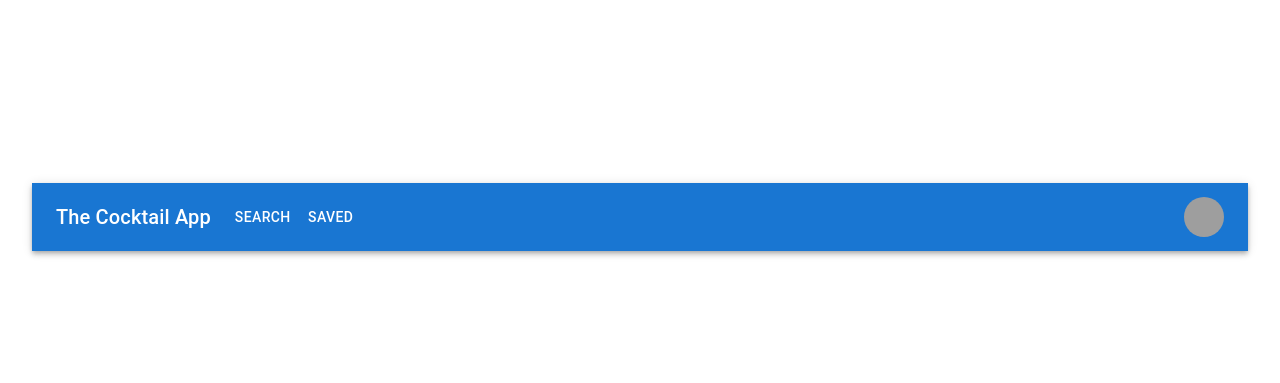
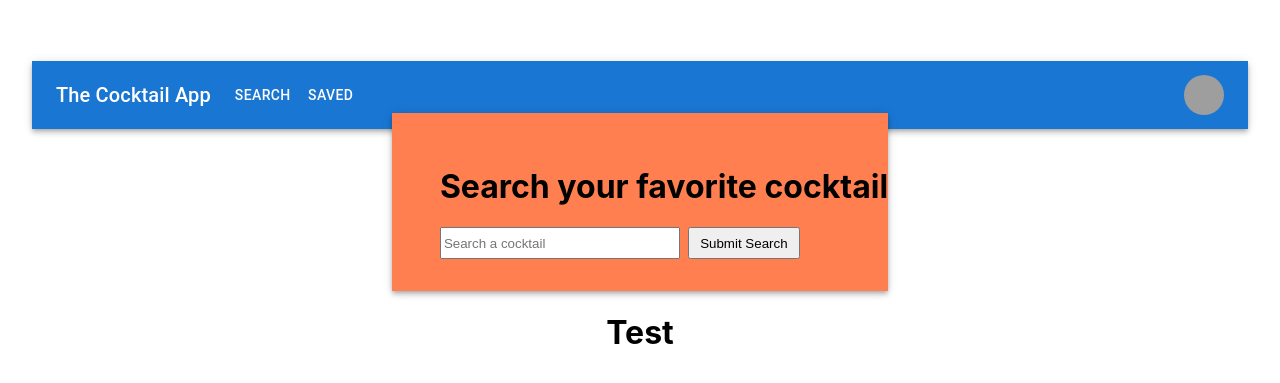
Before and after one commit to anusontarangkul/cocktail-app, a Next.js app: page / in a window 1280 px wide. Shown: the part 183-566 px from the top of the page. Built offline with nearby package versions, Linux system fonts and the light colour scheme; grey boxes are pictures that could not be loaded.

Commit message:
add search bar

```diff
--- /dev/null
+++ b/components/CocktailCard/CocktailCard.jsx
@@ -0,0 +1,11 @@
+import React from 'react';
+
+const CocktailCard = () => {
+  return (
+    <div>
+      <h1>Test</h1>
+    </div>
+  );
+};
+
+export default CocktailCard;
--- a/components/Nav/Nav.jsx
+++ b/components/Nav/Nav.jsx
@@ -11,6 +11,7 @@ import Avatar from '@mui/material/Avatar';
 import Button from '@mui/material/Button';
 import Tooltip from '@mui/material/Tooltip';
 import MenuItem from '@mui/material/MenuItem';
+import SearchBar from '../SearchBar/SearchBar';
 
 const pages = ['Search', 'Saved'];
 const settings = ['Profile', 'Account', 'Dashboard', 'Logout'];
--- /dev/null
+++ b/components/SearchBar/SearchBar.jsx
@@ -0,0 +1,25 @@
+import React from 'react';
+import styles from './SearchBar.module.css';
+import TextField from '@mui/material/TextField';
+const SearchBar = () => {
+  return (
+    <div className={styles.headingContainer}>
+      <h1 className={styles.title}>
+        Search your <span className={styles.title2}>favorite cocktail</span>{' '}
+      </h1>
+      <form action='/action_page.php' className={styles.searchForm}>
+        <input
+          className={styles.input}
+          type='text'
+          id='fname'
+          name='fname'
+          autocomplete='off'
+          placeholder='Search a cocktail'
+        ></input>
+        <button className={styles.button}>Submit Search</button>
+      </form>
+    </div>
+  );
+};
+
+export default SearchBar;
--- /dev/null
+++ b/components/SearchBar/SearchBar.module.css
@@ -0,0 +1,51 @@
+.searchForm {
+  padding-bottom: 0.5rem;
+  padding-left: 3rem;
+  display: flex;
+  flex-direction: column;
+}
+
+.title {
+  padding-left: 3rem;
+  padding-top: 2rem;
+}
+
+.headingContainer {
+  background-color: coral;
+  margin-top: -1rem;
+  box-shadow: 0px 2px 4px -1px rgb(0 0 0 / 20%),
+    0px 4px 5px 0px rgb(0 0 0 / 14%), 0px 1px 10px 0px rgb(0 0 0 / 12%);
+}
+
+.input {
+  width: 15rem;
+  height: 2rem;
+}
+
+.button {
+  height: 2rem;
+  margin-bottom: 1rem;
+  width: 7rem;
+  margin-top: 0.5rem;
+}
+
+.title2 {
+  display: block;
+}
+
+@media only screen and (min-device-width: 480px) {
+  .searchForm {
+    flex-direction: row;
+    padding-bottom: 2rem;
+  }
+
+  .button {
+    margin-bottom: 0rem;
+    margin-top: 0rem;
+    margin-left: 0.5rem;
+  }
+
+  .title2 {
+    display: inline;
+  }
+}
--- /dev/null
+++ b/components/SearchResults/SearchResults.jsx
@@ -0,0 +1,12 @@
+import React from 'react';
+import CocktailCard from '../CocktailCard/CocktailCard';
+
+const SearchResults = () => {
+  return (
+    <div>
+      <CocktailCard />
+    </div>
+  );
+};
+
+export default SearchResults;
--- a/pages/index.js
+++ b/pages/index.js
@@ -2,6 +2,8 @@ import Head from 'next/head'
 import Image from 'next/image'
 import styles from '../styles/Home.module.css'
 import Nav from '../components/Nav/Nav'
+import SearchBar from '../components/SearchBar/SearchBar'
+import SearchResults from '../components/SearchResults/SearchResults'
 
 export default function Home() {
   return (
@@ -14,6 +16,8 @@ export default function Home() {
 
       <main className={styles.main}>
         <Nav />
+        <SearchBar />
+        <SearchResults />
       </main>
 
     </div>
```
